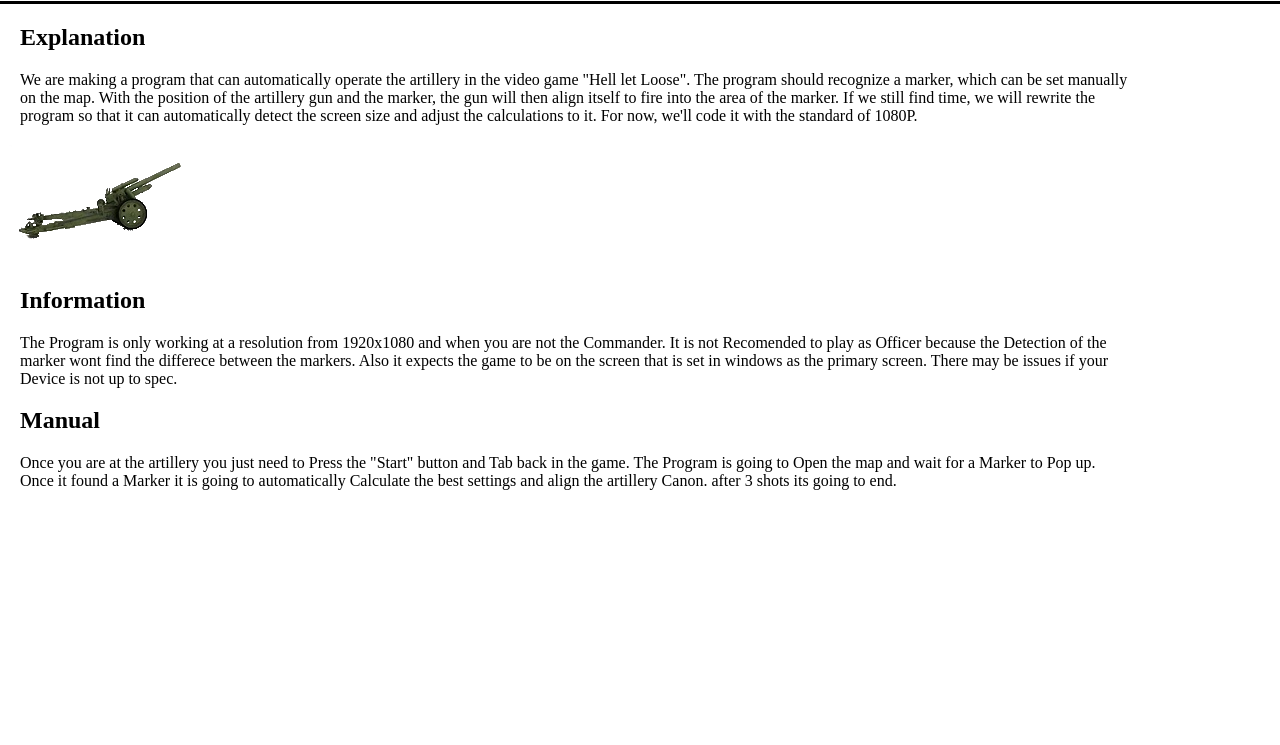
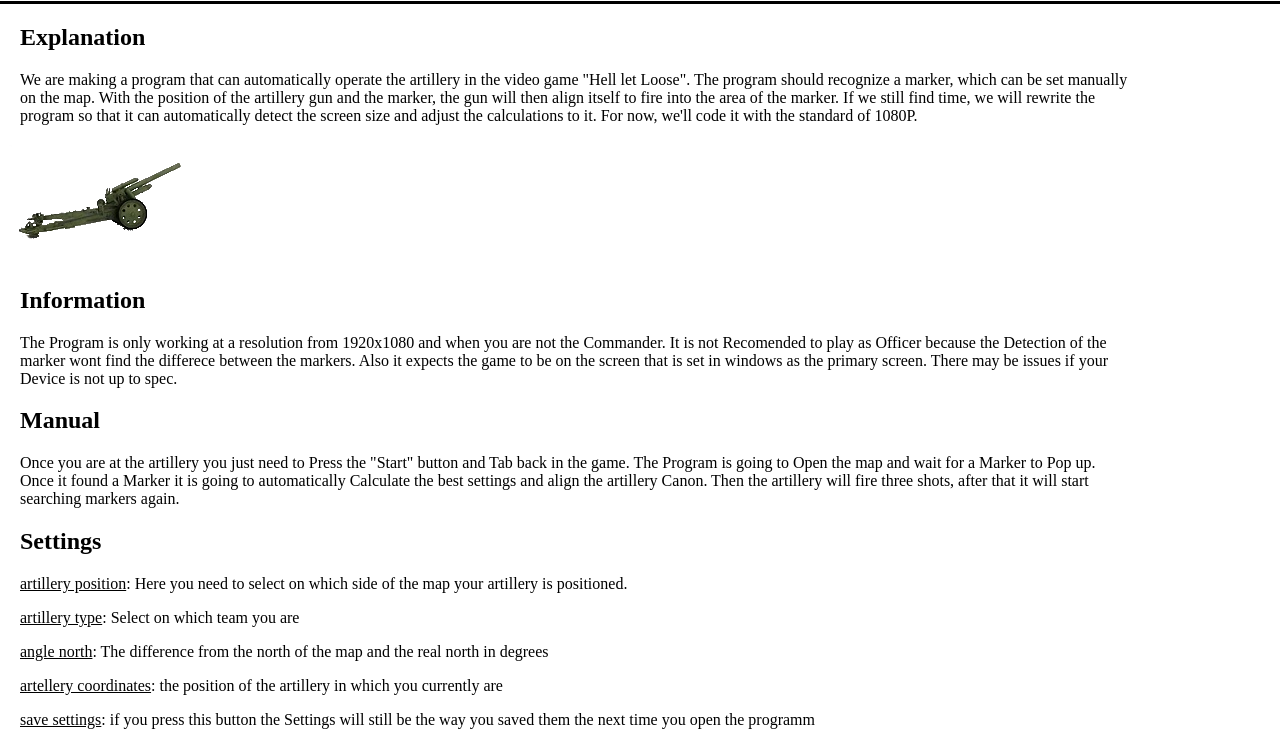
Before and after one commit to Clegast/Hell-let-Loose-.net-6.0, a plain HTML site: page docs/index.html in a window 1280 px wide. Shown: the part 79-824 px from the top of the page. Before the commit the page ends 800 px from the top, so only its background shows below. Drawn offline with Linux system fonts and the light colour scheme.

Commit message:
update Website

```diff
--- a/docs/index.html
+++ b/docs/index.html
@@ -39,8 +39,18 @@
         Once you are at the artillery you just need to Press the "Start" button and Tab back in the game.
         The Program is going to Open the map and wait for a Marker to Pop up.
         Once it found a Marker it is going to automatically Calculate the best settings and align the artillery Canon.
-        after 3 shots its going to end.
+        Then the artillery will fire three shots, after that it will start searching markers again.
     </p>
+
+    <h2>Settings</h2>
+
+    <p><u>artillery position</u>: Here you need to select on which side of the map your artillery is positioned.</p>
+    <p><u>artillery type</u>: Select on which team you are</p>
+    <p><u>angle north</u>: The difference from the north of the map and the real north in degrees</p>
+    <p><u>artellery coordinates</u>: the position of the artillery in which you currently are</p>
+    <p><u>save settings</u>: if you press this button the Settings will still be the way you saved them the next time you open the programm</p>
+
+
 </body>
 <script type="text/javascript" src="fallen.js"></script>
 </html>
```
